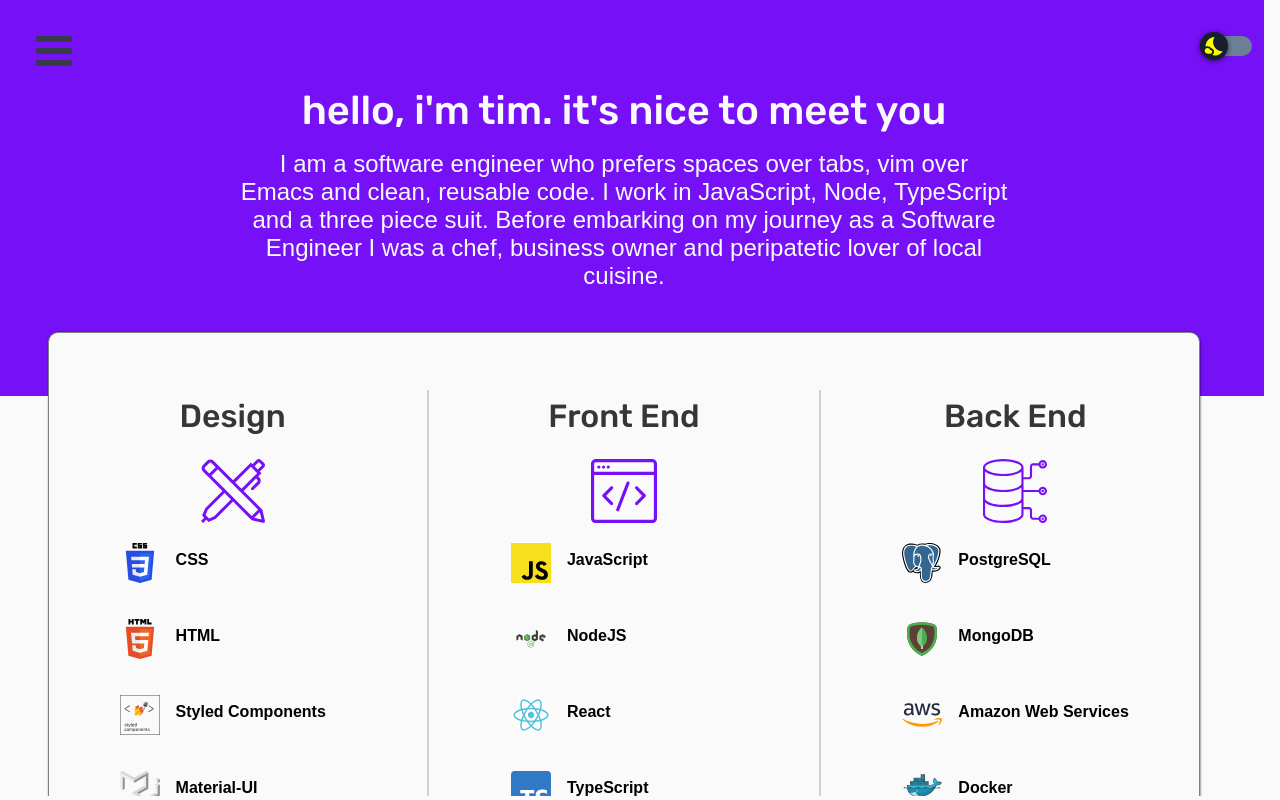
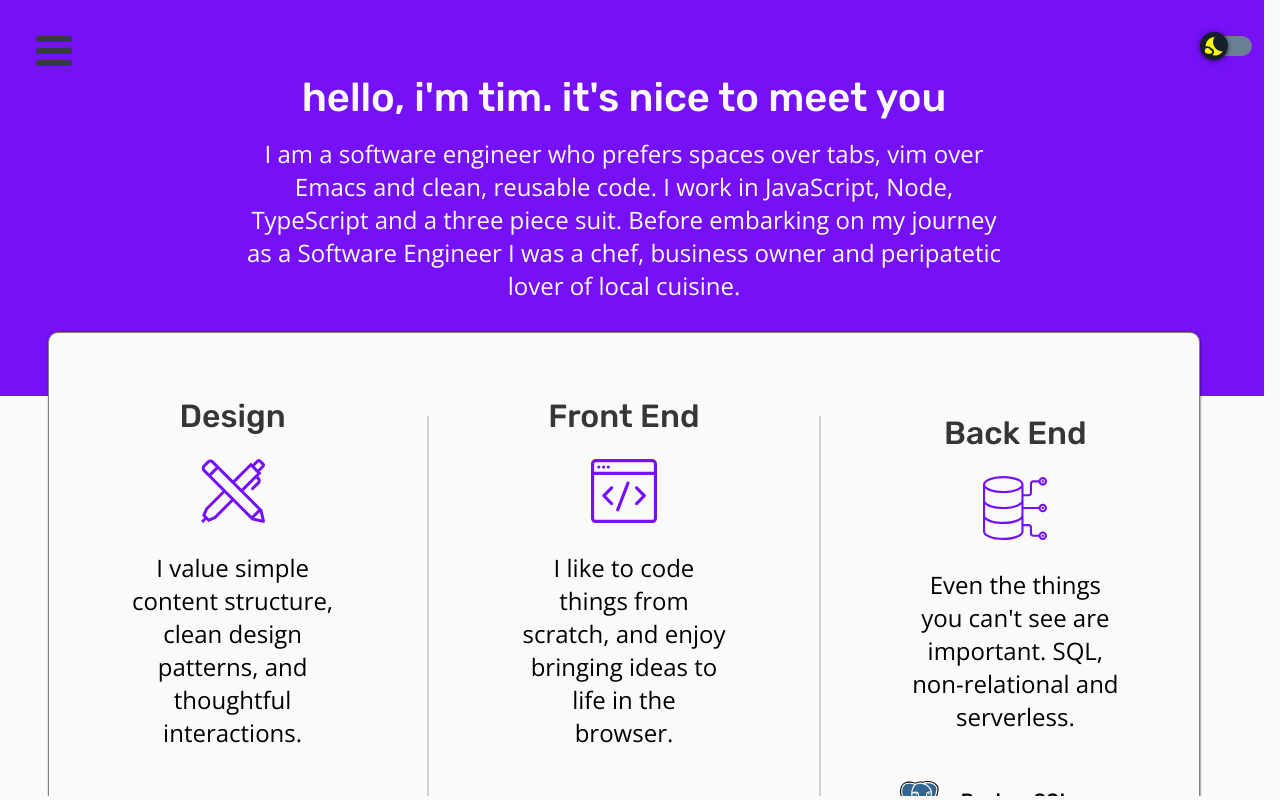
Before and after one commit to timoshishi/portfolio, a React (Create React App) app: page /about in a window 1280 px wide. Built offline with nearby package versions, Linux system fonts and the light colour scheme.

Commit message:
Tech info finished

```diff
--- a/src/components/AboutText.js
+++ b/src/components/AboutText.js
@@ -14,7 +14,7 @@ const AboutPara = styled.div`
 `;
 const Header = styled.p`
   font-weight: 500;
-  font-family: 'Rubik', sans-serif;
+  font-family: ${({ theme }) => `${theme.fontPrimary}, ${theme.fontFallback}`};
   color: ${({ theme }) => theme.contrast};
   font-size: 1.5rem;
   @media ${device.laptop} {
@@ -23,7 +23,8 @@ const Header = styled.p`
 `;
 const AboutText = styled.p`
   font-weight: 300;
-  font-family: sans-serif;
+  font-family: ${({ theme }) =>
+    `${theme.fontSecondary}, ${theme.fontFallback}`};
   margin-top: 1rem;
   color: ${({ theme }) => theme.contrast};
   font-size: 1rem;
@@ -39,12 +40,12 @@ const TextWrapper = styled.div`
   }
 `;
 
-const AboutWords = (props) => {
+const AboutWords = ({ theme }) => {
   return (
     <AboutPara>
       <TextWrapper>
-        <Header>hello, i'm tim. it's nice to meet you</Header>
-        <AboutText>
+        <Header theme={theme}>hello, i'm tim. it's nice to meet you</Header>
+        <AboutText theme={theme}>
           I am a software engineer who prefers spaces over tabs, vim over Emacs
           and clean, reusable code. I work in JavaScript, Node, TypeScript and a
           three piece suit. Before embarking on my journey as a Software
@@ -56,6 +57,6 @@ const AboutWords = (props) => {
   );
 };
 
-AboutWords.propTypes = {};
+AboutWords.propTypes = { theme: PropTypes.object.isRequired };
 
 export default AboutWords;
--- a/src/components/Card.js
+++ b/src/components/Card.js
@@ -28,6 +28,8 @@ const HeaderLogo = styled.img`
 `;
 const HeaderLabel = styled.p`
   font-size: 2rem;
+  font-family: ${({ theme: { fontPrimary, fontFallback } }) =>
+    `${fontPrimary}, ${fontFallback}`};
   margin-bottom: 1.5rem;
   color: ${({ theme }) => theme.color};
   font-weight: 100;
@@ -42,17 +44,42 @@ const TechList = styled.div`
   align-items: center;
   justify-content: space-between;
 `;
+const DescriptionWrapper = styled.div`
+  width: 80%;
+  align-self: center;
+  margin-top: 1.5rem;
+  margin-bottom: 2rem;
+  @media ${device.tablet} {
+    width: 60%;
+  }
+`;
+const DescriptionText = styled.p`
+  font-family: ${({ theme }) =>
+    `${theme.fontSecondary}, ${theme.fontFallback}`};
+  color: black;
+  font-size: 1.3rem;
+  @media ${device.tablet} {
+    font-size: 1.5rem;
+  }
+`;
 
-const Card = ({ cardInfo }) => {
+const Card = ({ cardInfo, theme }) => {
   return (
     <CardWrap>
       <HeaderLogoWrapper>
-        <HeaderLabel>{cardInfo.title}</HeaderLabel>
+        <HeaderLabel theme={theme}>{cardInfo.title}</HeaderLabel>
         <HeaderLogo src={cardInfo.imgSrc} />
       </HeaderLogoWrapper>
+      <DescriptionWrapper>
+        <DescriptionText>{cardInfo.description}</DescriptionText>
+      </DescriptionWrapper>
       <TechList>
         {cardInfo.tech.map((techInfo, i) => (
-          <TechItem techInfo={techInfo} key={`${techInfo.text}_${i}`} />
+          <TechItem
+            techInfo={techInfo}
+            key={`${techInfo.text}_${i}`}
+            theme={theme}
+          />
         ))}
       </TechList>
     </CardWrap>
@@ -61,6 +88,7 @@ const Card = ({ cardInfo }) => {
 
 Card.propTypes = {
   cardInfo: PropTypes.object.isRequired,
+  theme: PropTypes.object.isRequired,
 };
 
 export default Card;
--- a/src/components/TechBox.js
+++ b/src/components/TechBox.js
@@ -3,7 +3,7 @@ import PropTypes from 'prop-types';
 import styled from 'styled-components';
 import device from '../styles/mediaBreakpoints';
 import Card from './Card';
-import { cardInfo } from '../cardInfo';
+import { cardInfo } from '../data/cardInfo';
 
 const Wrapper = styled.div`
   width: 100%;
@@ -41,13 +41,13 @@ const CardDivider = styled.div`
   }
 `;
 
-const TechBox = (props) => {
+const TechBox = ({ theme }) => {
   return (
     <Wrapper>
       <CardContainer>
         {cardInfo.map((cardInfo, i) => (
           <React.Fragment key={`${cardInfo.title}_${i}`}>
-            <Card cardInfo={cardInfo} />
+            <Card cardInfo={cardInfo} theme={theme} />
             {(i === 0 && <CardDivider />) || (i === 1 && <CardDivider />)}
           </React.Fragment>
         ))}
@@ -56,6 +56,6 @@ const TechBox = (props) => {
   );
 };
 
-TechBox.propTypes = {};
+TechBox.propTypes = { theme: PropTypes.object.isRequired };
 
 export default TechBox;
--- a/src/components/TechItem.js
+++ b/src/components/TechItem.js
@@ -4,7 +4,7 @@ import styled from 'styled-components';
 import device from '../styles/mediaBreakpoints';
 const TechItemWrap = styled.div`
   width: 100%;
-  margin-right: 60%;
+  margin-right: 50%;
   margin-top: 0.5rem;
   margin-bottom: 0.5rem;
   @media ${device.laptop} {
@@ -30,24 +30,27 @@ const TechLogo = styled.img`
 `;
 const LogoTextWrap = styled.div`
   width: 100%;
-  margin-left: 1rem;
+  margin-left: 2.3rem;
   margin-top: 0.5rem;
+  @media ${device.tablet} {
+    margin-left: 1.3rem;
+  }
 `;
 const LogoText = styled.p`
-  font-size: 1rem;
-  font-family: sans-serif;
-  font-weight: 600;
+  font-size: 1.2rem;
+  font-family: ${({ theme }) => `${theme.fontPrimary}, ${theme.fontFallback}`};
+  font-weight: 400;
   color: #000;
   text-align: left;
   width: 15rem;
 `;
-const TechItem = ({ techInfo }) => {
+const TechItem = ({ techInfo, theme }) => {
   return (
     <TechItemWrap>
       <TechLogoWrap>
         <TechLogo src={techInfo.thumb} />
         <LogoTextWrap>
-          <LogoText>{techInfo.text}</LogoText>
+          <LogoText theme={theme}>{techInfo.text}</LogoText>
         </LogoTextWrap>
       </TechLogoWrap>
     </TechItemWrap>
@@ -56,6 +59,7 @@ const TechItem = ({ techInfo }) => {
 
 TechItem.propTypes = {
   techInfo: PropTypes.object.isRequired,
+  theme: PropTypes.object.isRequired,
 };
 
 export default TechItem;
--- a/src/cardInfo.js
+++ b/src/data/cardInfo.js
@@ -3,7 +3,7 @@ import {
   frontend,
   data,
   // cloudData,
-} from './assets/images/logos/header-logos';
+} from '../assets/images/logos/header-logos';
 import {
   bootstrap,
   css,
@@ -25,7 +25,7 @@ import {
   // jira,
   // npm,
   // webpack,
-} from './assets/images/logos';
+} from '../assets/images/logos';
 
 export const cardInfo = [
   {
@@ -58,7 +58,7 @@ export const cardInfo = [
     imgSrc: data,
     title: 'Back End',
     description:
-      "Even the things you can't see are important. SQL, non-relational and serverless when well written can be beautiful as well.",
+      "Even the things you can't see are important. SQL, non-relational and serverless.",
     tech: [
       { thumb: postgres, text: 'PostgreSQL' },
       { thumb: mongo, text: 'MongoDB' },
--- a/src/views/About.js
+++ b/src/views/About.js
@@ -15,8 +15,8 @@ const AboutWrapper = styled.section`
 const About = ({ theme }) => {
   return (
     <AboutWrapper>
-      <AboutText />
-      <TechBox />
+      <AboutText theme={theme} />
+      <TechBox theme={theme} />
     </AboutWrapper>
   );
 };
```
